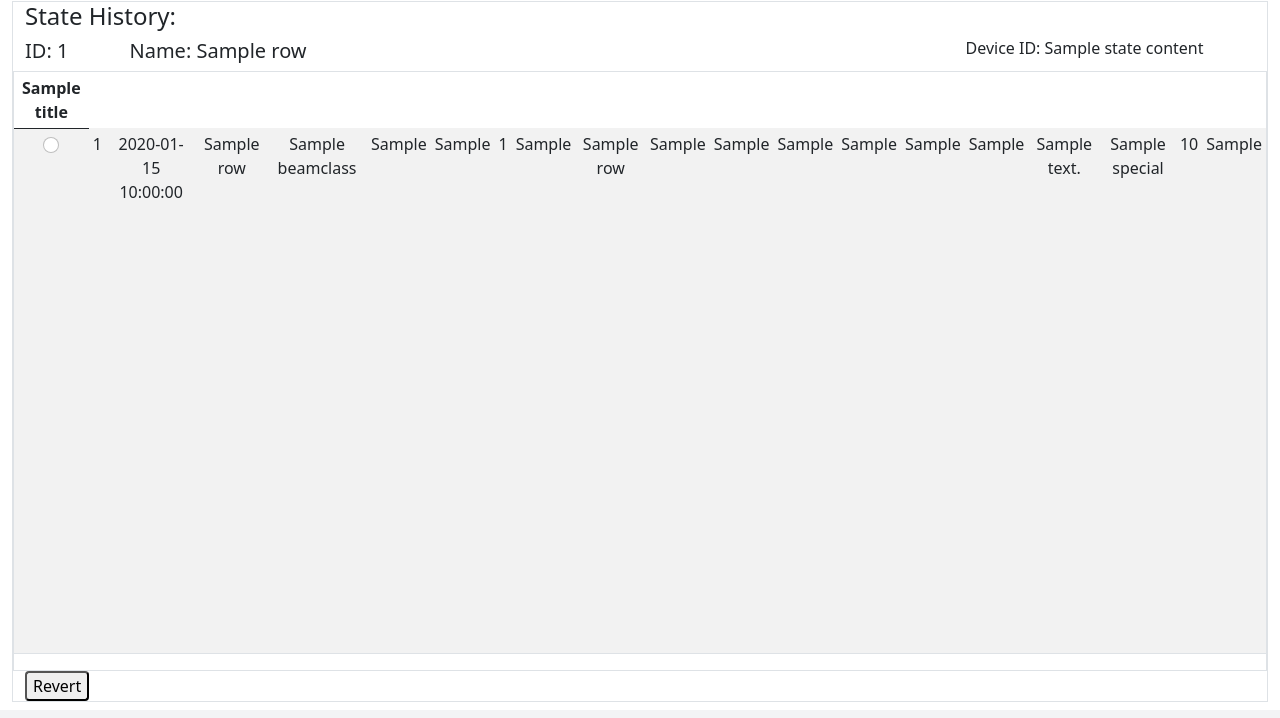
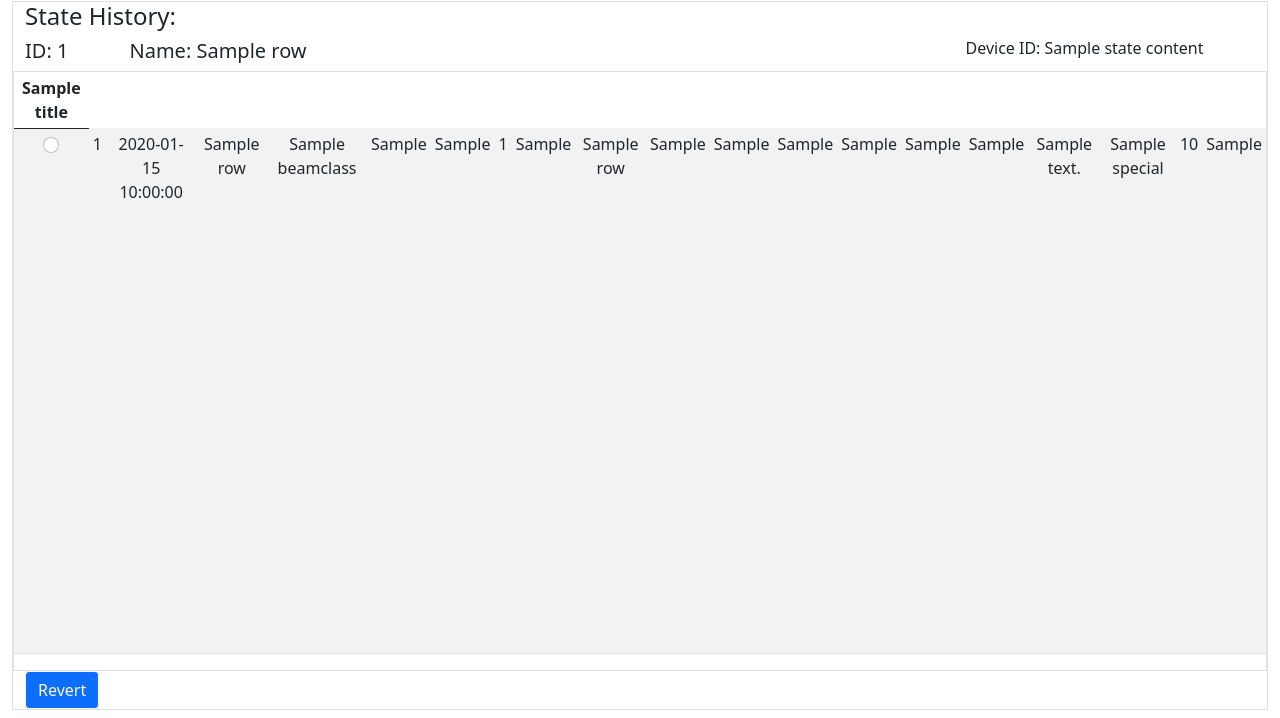
Before and after one commit to pcdshub/pmps-db, a Flask app: template templates/history_table.html in a window 1280 px wide. Shown: the part 103-821 px from the top of the page. Run offline with Flask 3, Linux system fonts and the light colour scheme; the template is opened without the code that fills it: most values are stand-ins (such as "Sample title", 1, 10 or a date in 2020).

Commit message:
history revert formatting

```diff
--- a/templates/history_table.html
+++ b/templates/history_table.html
@@ -62,7 +62,7 @@
           </tbody>
         </table>
       </div>
-      <button class="button rounded" name="revert" id="revert" type="submit">Revert</button>
+      <button class="btn btn-primary btn-outline-light" name="revert" id="revert" type="submit">Revert</button>
     </form>
   </div>
 {% endblock %}
```
